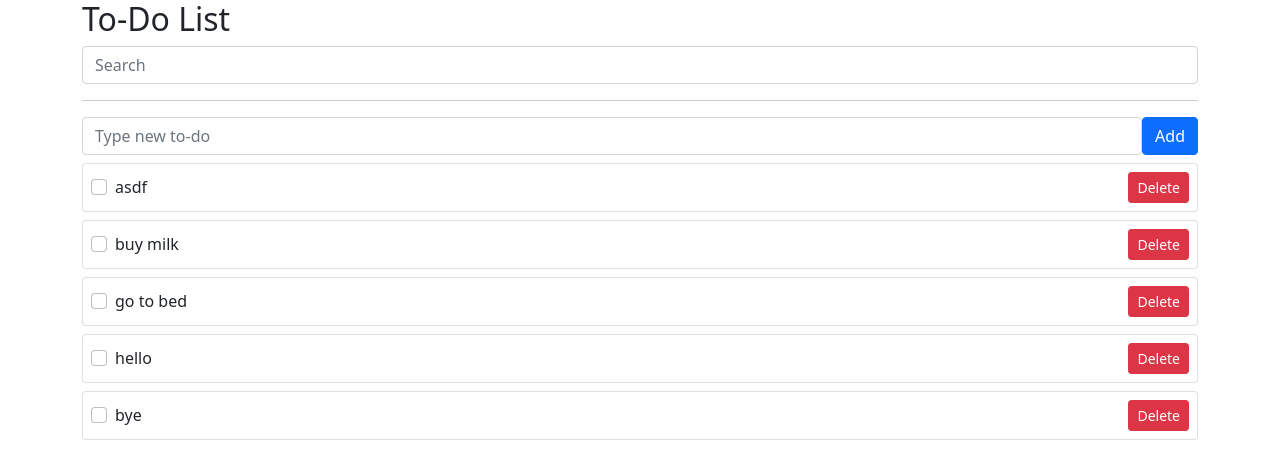
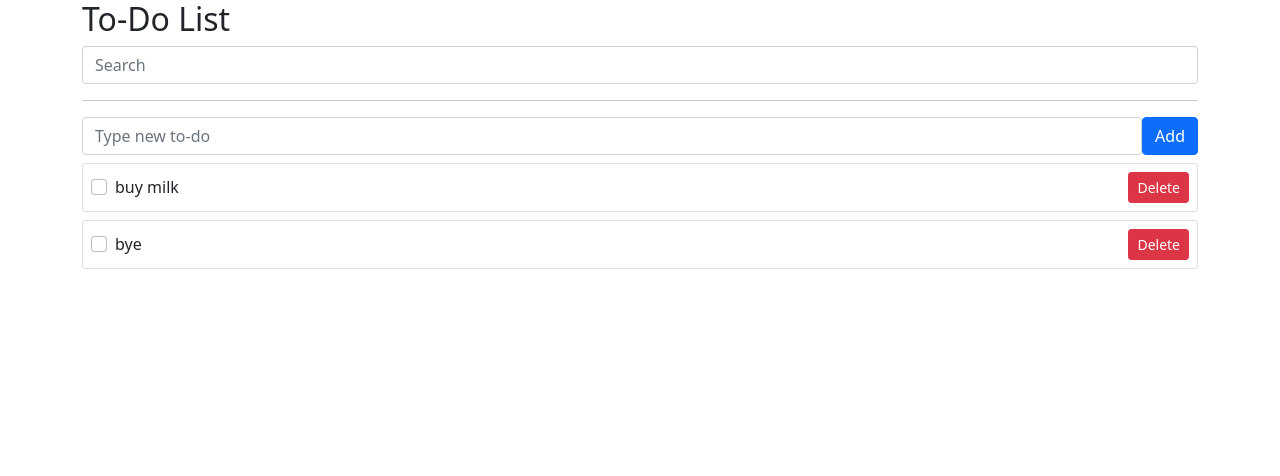
Before and after one commit to sannimdev/vue3-beginner-kossiecoder, a Vue app: page / in a window 1280 px wide. Shown: the top 476 px of the page. Built offline with nearby package versions, Linux system fonts and the light colour scheme; data requests are answered from the project's data file.

Commit message:
30강: ToDo DB에서 삭제하기

```diff
--- a/db.json
+++ b/db.json
@@ -1,24 +1,9 @@
 {
   "todos": [
-    {
-      "subject": "asdf",
-      "completed": false,
-      "id": 1
-    },
     {
       "subject": "buy milk",
       "completed": false,
       "id": 2
-    },
-    {
-      "subject": "go to bed",
-      "completed": false,
-      "id": 3
-    },
-    {
-      "subject": "hello",
-      "completed": false,
-      "id": 4
     },
     {
       "subject": "bye",
--- a/src/App.vue
+++ b/src/App.vue
@@ -75,9 +75,15 @@ export default {
             }
         };
 
-        const deleteTodo = (index) => {
-            console.log('delete todo', index);
-            todos.value.splice(index, 1);
+        const deleteTodo = async (index) => {
+            const id = todos.value[index].id;
+            try {
+                const response = await axios.delete('http://localhost:3000/todos/' + id);
+                todos.value.splice(index, 1);
+                console.log(response);
+            } catch (error) {
+                console.error(error);
+            }
         };
 
         const toggleTodo = (index) => {
```
